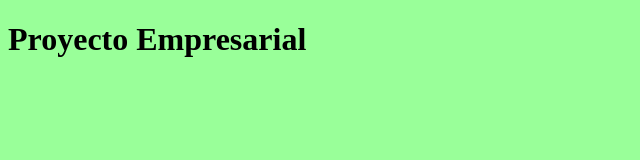
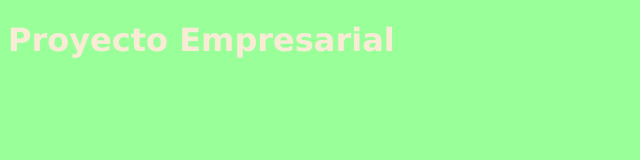
Before and after one commit to Xtian004/CursoGit, a plain HTML site: page index.html in a window 1280 px wide. Shown: the whole page, without its empty margins (0-640 px from the left). Drawn offline with Linux system fonts and the light colour scheme.

Commit message:
color de letra en blanco y estilo de letra

```diff
--- a/css/styles.css
+++ b/css/styles.css
@@ -1,3 +1,5 @@
 body {
     background-color: #9f9;
+    font-family: Verdana, Geneva, Tahoma, sans-serif;
+    color:antiquewhite;
 }
```
